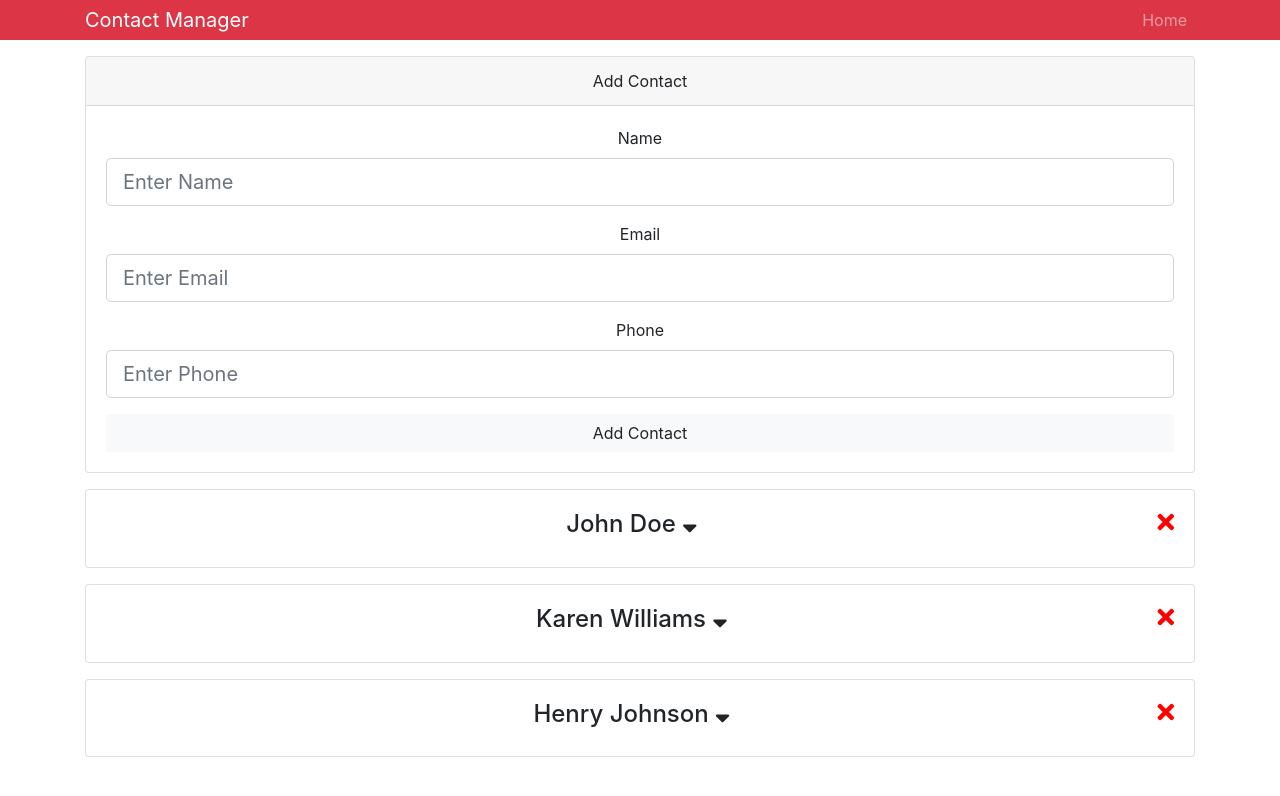
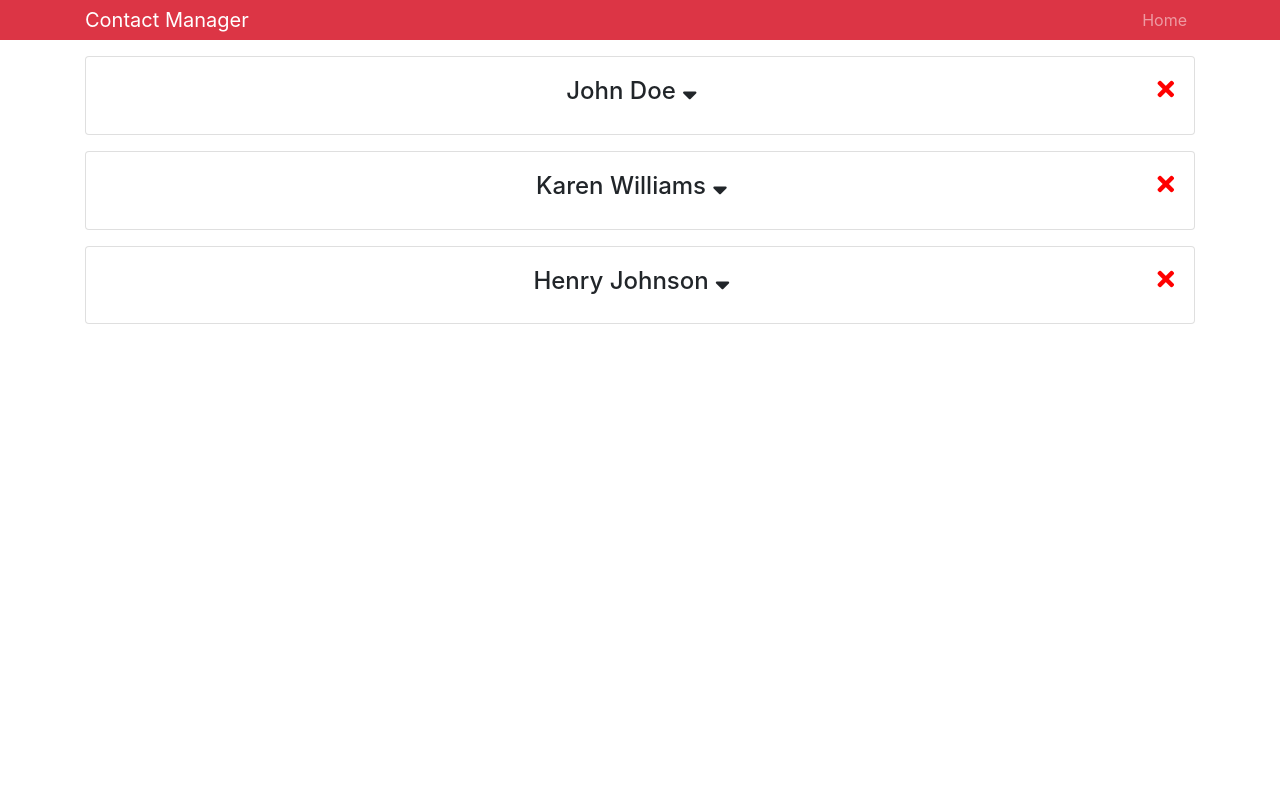
Before and after one commit to atom888/contact-manager, a React (Create React App) app: page / in a window 1280 px wide. Shown: the top 796 px of the page. Built offline with nearby package versions, Linux system fonts and the light colour scheme.

Commit message:
Import react router. Set Switch and Routes to direct to different pages

```diff
--- a/src/App.js
+++ b/src/App.js
@@ -1,5 +1,7 @@
 import React, { Component } from "react";
+import { BrowserRouter as Router, Route, Switch } from "react-router-dom";
 import Header from "./components/layout/Header";
+import About from "./components/pages/About";
 import Contacts from "./components/contacts/Contacts";
 import AddContact from "./components/contacts/AddContact";
 
@@ -12,13 +14,18 @@ class App extends Component {
   render() {
     return (
       <Provider>
-        <div className="App">
-          <Header branding="Contact Manager" />
-          <div className="container">
-            <AddContact />
-            <Contacts />
+        <Router>
+          <div className="App">
+            <Header branding="Contact Manager" />
+            <div className="container">
+              <Switch>
+                <Route exact path="/" component={Contacts} />
+                <Route exact path="/contact/add" component={AddContact} />
+                <Route exact path="/about" component={About} />
+              </Switch>
+            </div>
           </div>
-        </div>
+        </Router>
       </Provider>
     );
   }
```
